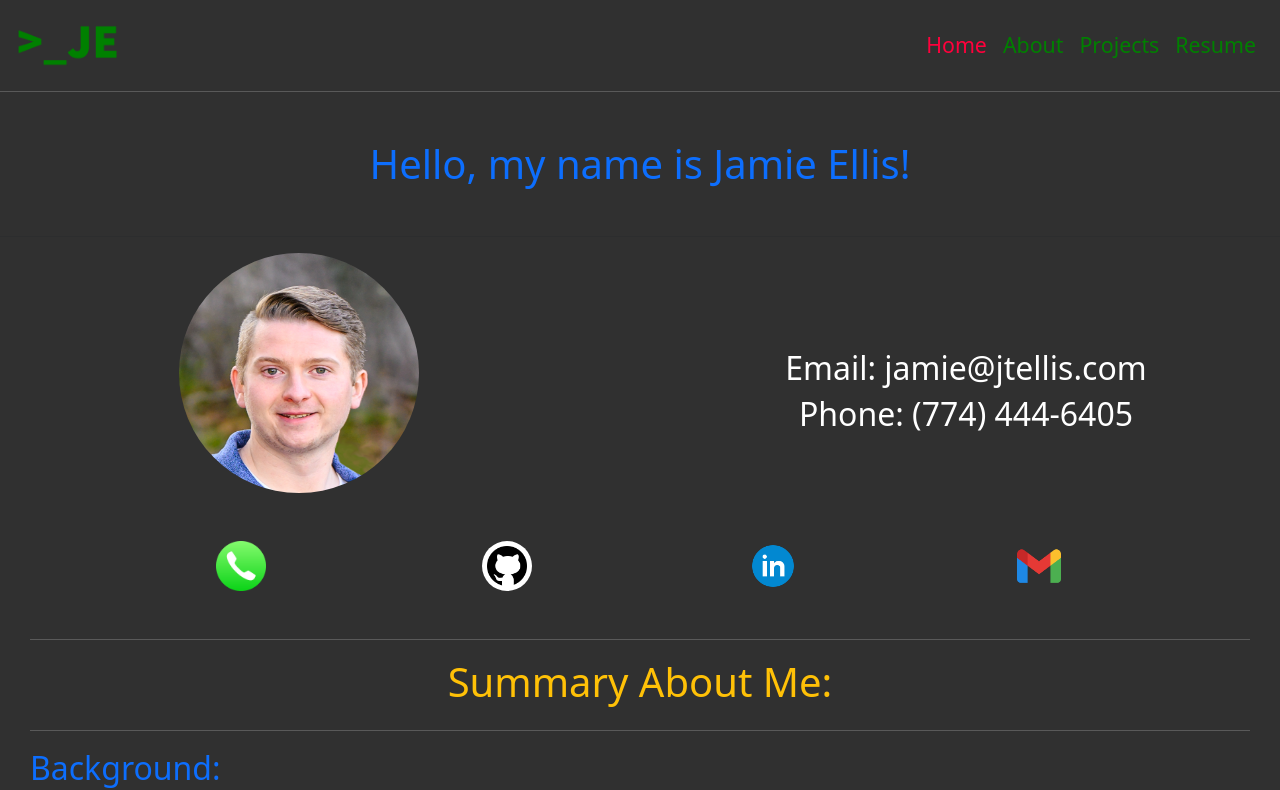
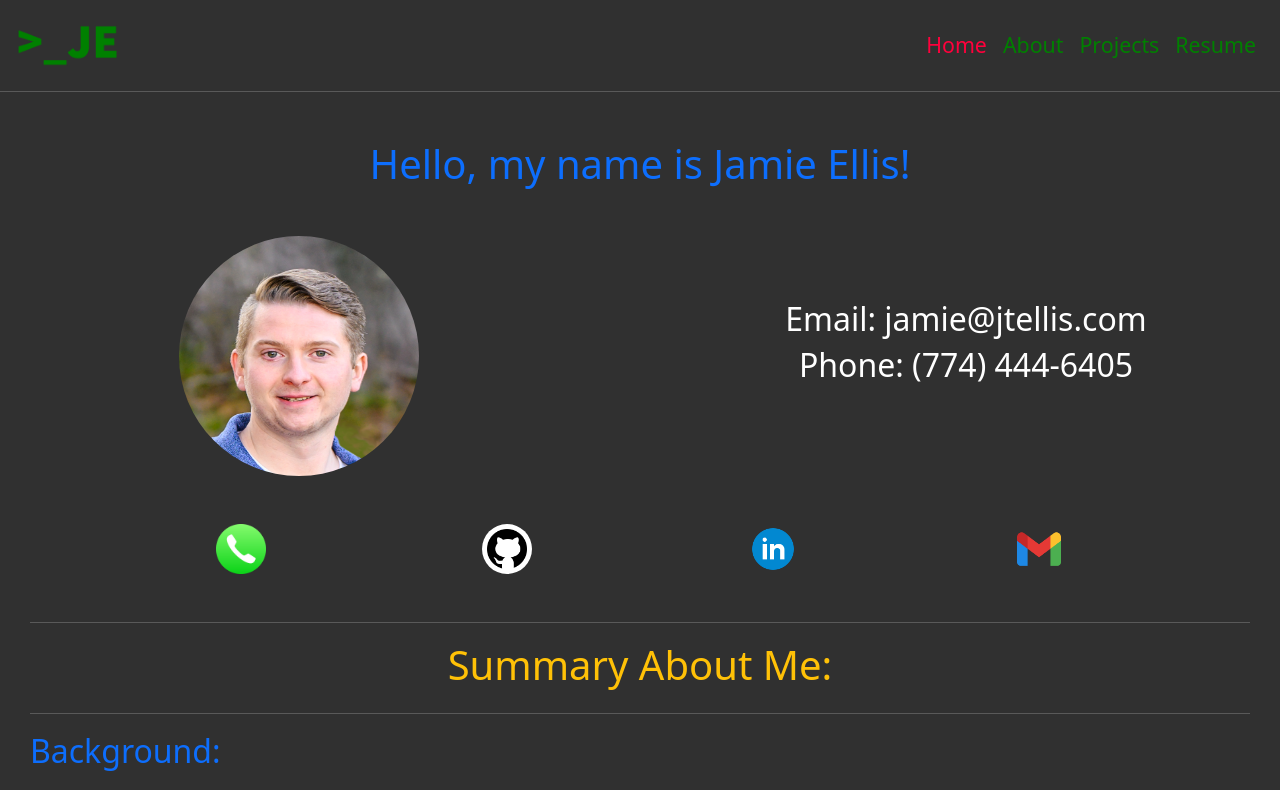
Before and after one commit to JEllis66/Portfolio, a React (Create React App) app in the folder client/: page / in a window 1280 px wide. Shown: the top 790 px of the page. Built offline with nearby package versions, Linux system fonts and the light colour scheme.

Commit message:
Add files via upload

```diff
--- a/client/src/components/Home.js
+++ b/client/src/components/Home.js
@@ -75,7 +75,6 @@ function delayReload(){
 
             <div>
                 <h1 className="text-primary darken mb-5"> Hello, my name is Jamie Ellis!</h1>
-                <hr/>
                 <div className="d-flex row justify-content-around">
                     <div className="col-1"></div>
                     <div className="col-xs-10 col-md-4">
@@ -83,7 +82,7 @@ function delayReload(){
                     </div>
                     <div className="col-1"></div>
                     <div className="col-1"></div>
-                    <div className="col-xs-10 col-md-4 d-flex-inline text-center mt-5 mb-4">
+                    <div className="col-xs-10 col-md-4 d-flex-inline text-center mt-3 mb-4">
                         <h2 className="text-white mt-5">Email: jamie@jtellis.com</h2>
                         <h2 className="text-white">Phone: (774) 444-6405</h2>
                     </div>
--- a/client/src/components/Resume.js
+++ b/client/src/components/Resume.js
@@ -15,7 +15,7 @@ const Resume = () => {
             </div>
             <div>
                 <h2 className="text-secondary">Full Resume:</h2>
-                <embed id="resumePDF" src={resume}/>
+                <iframe id="resumePDF" src={resume}/>
             </div>
         </div>
     )
```
